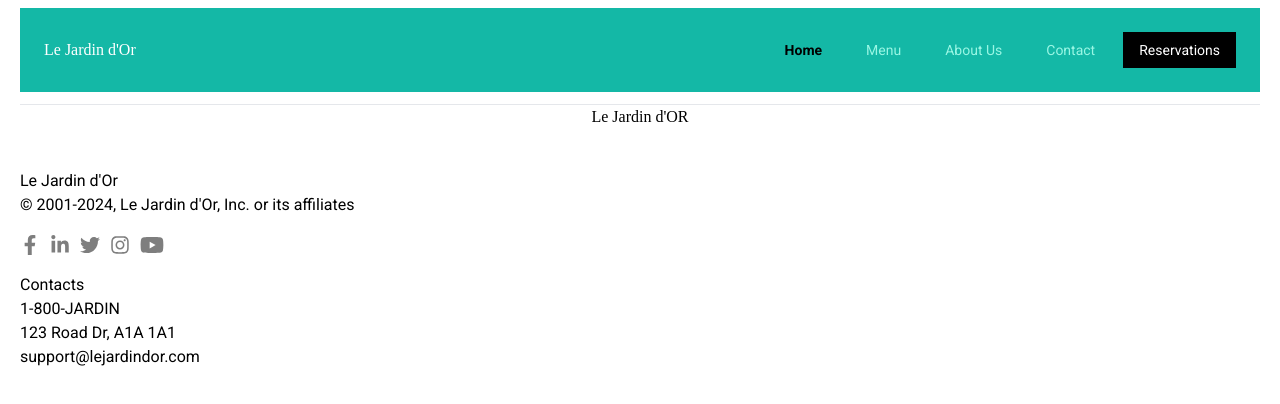
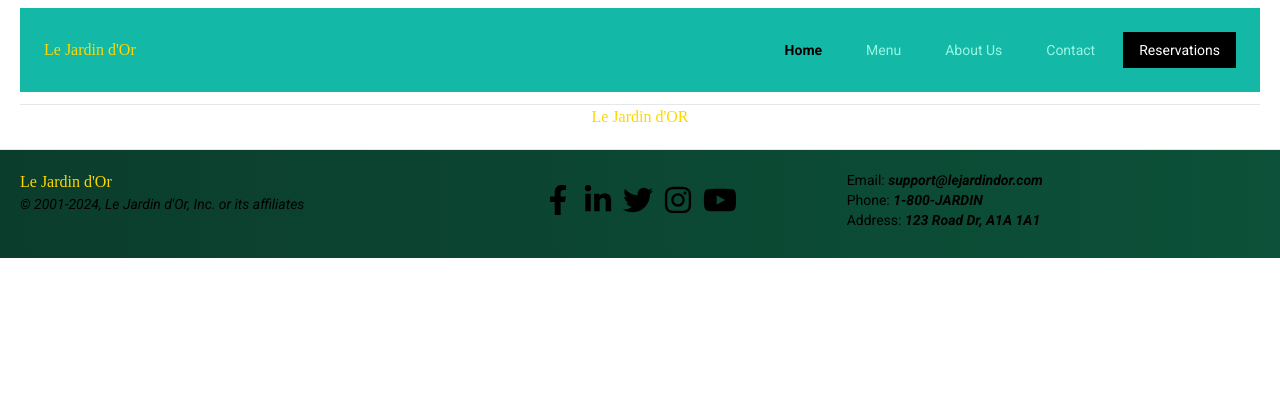
Before and after one commit to LeJardindOr/LeJardindOr.github.io, a React (Vite) app: page /#/ in a window 1280 px wide. Shown: the top 404 px of the page. Built offline with nearby package versions, Linux system fonts and the light colour scheme; a web font is replaced by a local one.

Commit message:
finish style for footer

```diff
--- a/src/assets/styles/main.scss
+++ b/src/assets/styles/main.scss
@@ -1,6 +1,10 @@
 @import "tailwindcss/base";
 @import "tailwindcss/components";
 @import "tailwindcss/utilities";
+
+.bg-gradient {
+    @apply bg-gradient-to-r from-dark-green to-light-green;
+}
 
 body {
     font-family: "Roboto", sans-serif;
@@ -9,4 +13,5 @@ body {
 h1,
 h2 {
     font-family: "Moon Dance", cursive;
+    color: #FFD700,
 }
--- a/src/components/Footer.jsx
+++ b/src/components/Footer.jsx
@@ -3,46 +3,42 @@ import { FaFacebookF, FaInstagram, FaLinkedinIn, FaTwitter, FaYoutube } from "re
 
 function Footer() {
   return (
-    <footer className="footer text-dark border-top-line mt-auto mx-5">
-      <div className="pt-5 pb-3">
-        <div className="row justify-content-between">
-          <div className="col-md-4 d-flex flex-column mb-md-0 mb-4">
-            <h6>Le Jardin d&#39;Or</h6>
-            <p className="text-muted">
-              © 2001-2024, Le Jardin d&#39;Or, Inc. or its affiliates
+    <footer className="bg-gradient from-dark-green to-light-green text-dark border-t mt-auto px-5 pt-5 pb-3">
+      <div className="flex justify-between">
+        <div className="flex flex-col mb-4 w-full md:w-1/3">
+          <h2>Le Jardin d'Or</h2>
+          <p className="text-muted text-sm">
+            <i>© 2001-2024, Le Jardin d'Or, Inc. or its affiliates</i>
           </p>
         </div>
-          <div className="col-md-4 d-flex justify-content-center align-items-center mb-md-0 mb-4">
-            <div className="icon-row" style={{ display: 'flex', alignItems: 'center' }}>
-              <FaFacebookF color="black" size={20} style={{ opacity: 0.5, marginRight: "10px" }} />
-              <FaLinkedinIn color="black" size={20} style={{ opacity: 0.5, marginRight: "10px" }} />
-              <FaTwitter color="black" size={20} style={{ opacity: 0.5, marginRight: "10px" }} />
-              <FaInstagram color="black" size={20} style={{ opacity: 0.5, marginRight: "10px" }} />
-              <FaYoutube color="black" size={24} style={{ opacity: 0.5 }} />
+        <div className="flex justify-center items-center mb-4 w-full md:w-1/3">
+          <div className="flex items-center">
+            <FaFacebookF className="text-black mr-2.5" size={30} />
+            <FaLinkedinIn className="text-black mr-2.5" size={30} />
+            <FaTwitter className="text-black mr-2.5" size={30} />
+            <FaInstagram className="text-black mr-2.5" size={30} />
+            <FaYoutube className="text-black" size={34} />
           </div>
         </div>
-          <div className="col-md-4 mb-md-0 mb-4">
-            <h6>Contacts</h6>
+        <div className="flex flex-col mb-4 w-full md:w-1/3">
           <ul className="list-unstyled text-small">
             <li>
-                <p className="text-muted">1-800-JARDIN</p>
-              </li>
-              <li>
-                <p className="text-muted">123 Road Dr, A1A 1A1</p>
-              </li>
-              <li>
-                <p>
+              <p className="text-muted text-sm">
                 <a
                   href="mailto:support@lejardindor.com"
-                    className="text-muted"
-                    style={{ textDecoration: "none" }}
+                  className="text-muted no-underline"
                 >
-                    support@lejardindor.com
+                  Email: <i><b>support@lejardindor.com</b></i>
                 </a>
               </p>
             </li>
+            <li>
+              <p className="text-muted text-sm">Phone: <i><b>1-800-JARDIN</b></i></p>
+            </li>
+            <li>
+              <p className="text-muted text-sm">Address: <i><b>123 Road Dr, A1A 1A1</b></i></p>
+            </li>
           </ul>
-          </div>
         </div>
       </div>
     </footer>
--- a/tailwind.config.js
+++ b/tailwind.config.js
@@ -2,7 +2,12 @@
 module.exports = {
   content: ['./src/**/*.{js,jsx,ts,tsx}'],
   theme: {
-    extend: {},
+    extend: {
+      colors: {
+        'dark-green': '#0B3D2C',
+        'light-green': '#0C5139',
+      }
+    },
   },
   plugins: [],
 };
```
Lines whose indentation alone changed are shown as unchanged.
